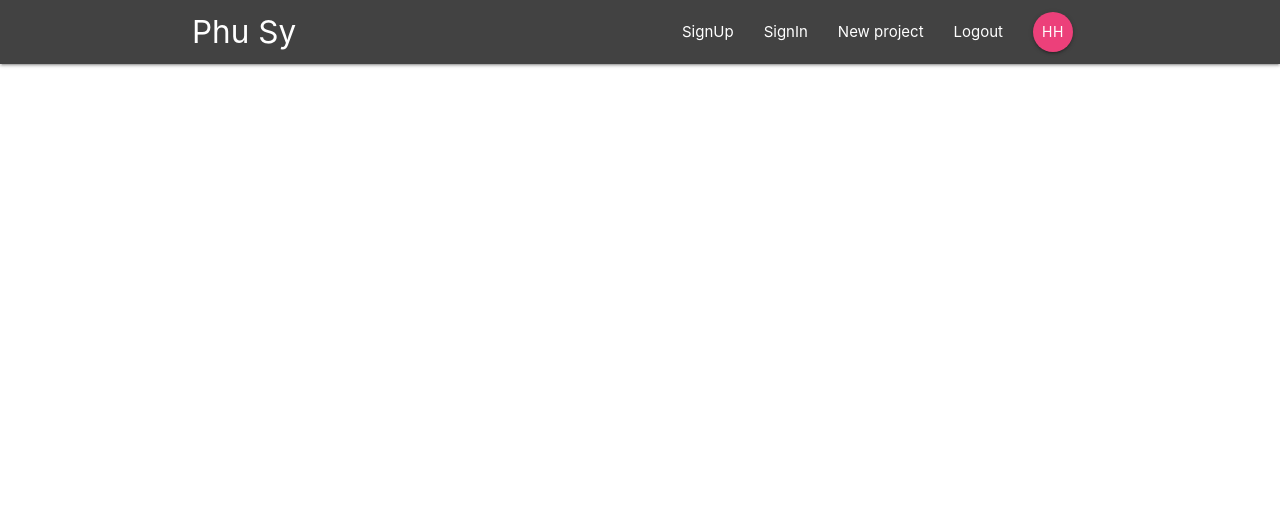
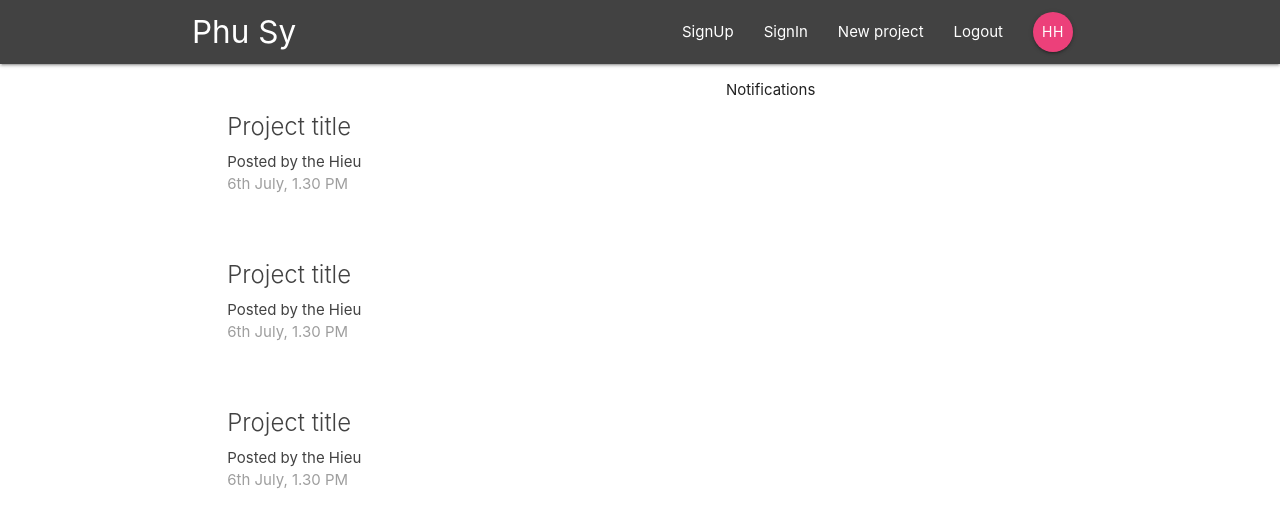
Before and after one commit to TaHieu-scuti/Tutorial-React-Redux-Firebase-App, a React (Create React App) app: page / in a window 1280 px wide. Shown: the top 526 px of the page. Built offline with nearby package versions, Linux system fonts and the light colour scheme.

Commit message:
finish make Dashboard component

```diff
--- a/src/App.js
+++ b/src/App.js
@@ -1,12 +1,16 @@
 import React from 'react';
-import { BrowserRouter } from 'react-router-dom';
+import { BrowserRouter, Switch, Route } from 'react-router-dom';
 import Navbar from './components/layout/Navbar';
+import Dashboard from './components/dashboard/Dashboard';
 
 function App() {
   return (
     <BrowserRouter>
       <div className="App">
         <Navbar />
+        <Switch>
+          <Route path='/' component={Dashboard} />
+        </Switch>
       </div>
     </BrowserRouter>
   );
--- a/src/components/dashboard/Dashboard.js
+++ b/src/components/dashboard/Dashboard.js
@@ -0,0 +1,22 @@
+import React, { Component } from 'react';
+import Notifications from './Notifications';
+import ProjectList from '../projects/ProjectList';
+
+class Dashboard extends Component {
+  render() {
+    return (
+      <div className="dashboard container ">
+        <div className="row">
+          <div className="col s12 m6">
+            <ProjectList />
+          </div>
+          <div className="col s12 m5 offset-m1">
+            <Notifications />
+          </div>
+        </div>
+      </div>
+    )
+  }
+}
+
+export default Dashboard;
--- /dev/null
+++ b/src/components/dashboard/Notifications.js
@@ -0,0 +1,14 @@
+import React from 'react';
+import { race } from 'q';
+
+class Notifications extends React.Component {
+  render () {
+    return (
+      <div>
+        <p>Notifications</p>
+      </div>
+    )
+  }
+}
+
+export default Notifications;
--- a/src/components/projects/ProjectList.js
+++ b/src/components/projects/ProjectList.js
@@ -0,0 +1,35 @@
+import React, { Component } from 'react';
+
+class ProjectList extends Component {
+  render() {
+    return (
+      <div className="project-list section">
+        <div className="card z-depth-0 project-summary">
+          <div className="card-content grey-text text-darken-3">
+            <span className='card-title'>Project title</span>
+            <p>Posted by the Hieu</p>
+            <p className='grey-text'> 6th July, 1.30 PM</p>
+          </div>
+        </div>
+
+        <div className="card z-depth-0 project-summary">
+          <div className="card-content grey-text text-darken-3">
+            <span className='card-title'>Project title</span>
+            <p>Posted by the Hieu</p>
+            <p className='grey-text'> 6th July, 1.30 PM</p>
+          </div>
+        </div>
+
+        <div className="card z-depth-0 project-summary">
+          <div className="card-content grey-text text-darken-3">
+            <span className='card-title'>Project title</span>
+            <p>Posted by the Hieu</p>
+            <p className='grey-text'> 6th July, 1.30 PM</p>
+          </div>
+        </div>
+      </div>
+    );
+  }
+}
+
+export default ProjectList;
```
Also changed, not shown: src/components/dashboard/Notification.js (deleted).
